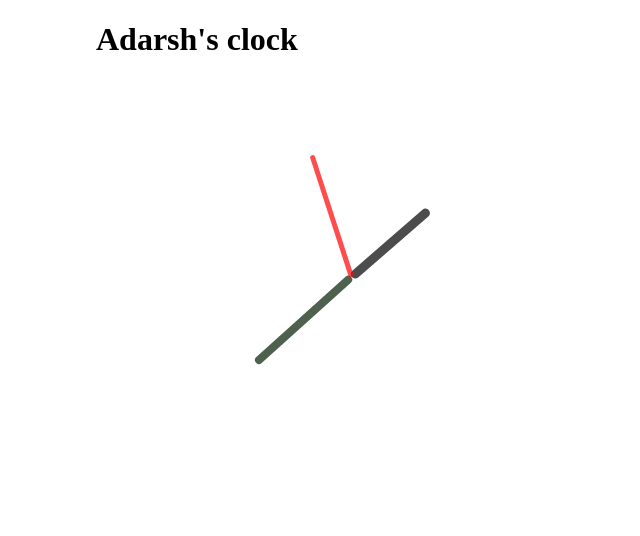
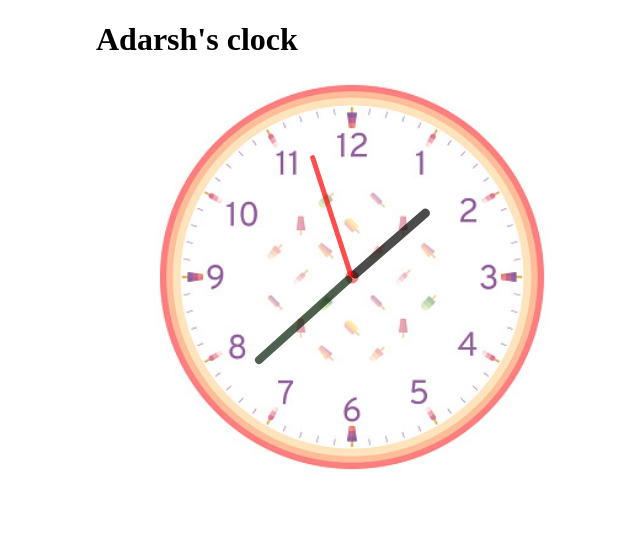
Before and after one commit to ADARSH-BHALEKAR18/Javascript-Analog-clock, a plain HTML site: page index.html in a window 1280 px wide. Shown: the whole page, without its empty margins (288-928 px from the left). Drawn offline with Linux system fonts and the light colour scheme; the site is published under a folder, as on GitHub Pages, so addresses that start at the root find nothing.

Commit message:
nug fixing try 2.0

```diff
--- a/style.css
+++ b/style.css
@@ -1,5 +1,5 @@
 #clockcontainer{
-    background: url('/clockimage.jpg') no-repeat;
+    background: url('./clockimage.jpg') no-repeat;
     /* border: 5px solid rgb(1, 17, 17); */
     height: 40vw;
     width: 40vw;
```
